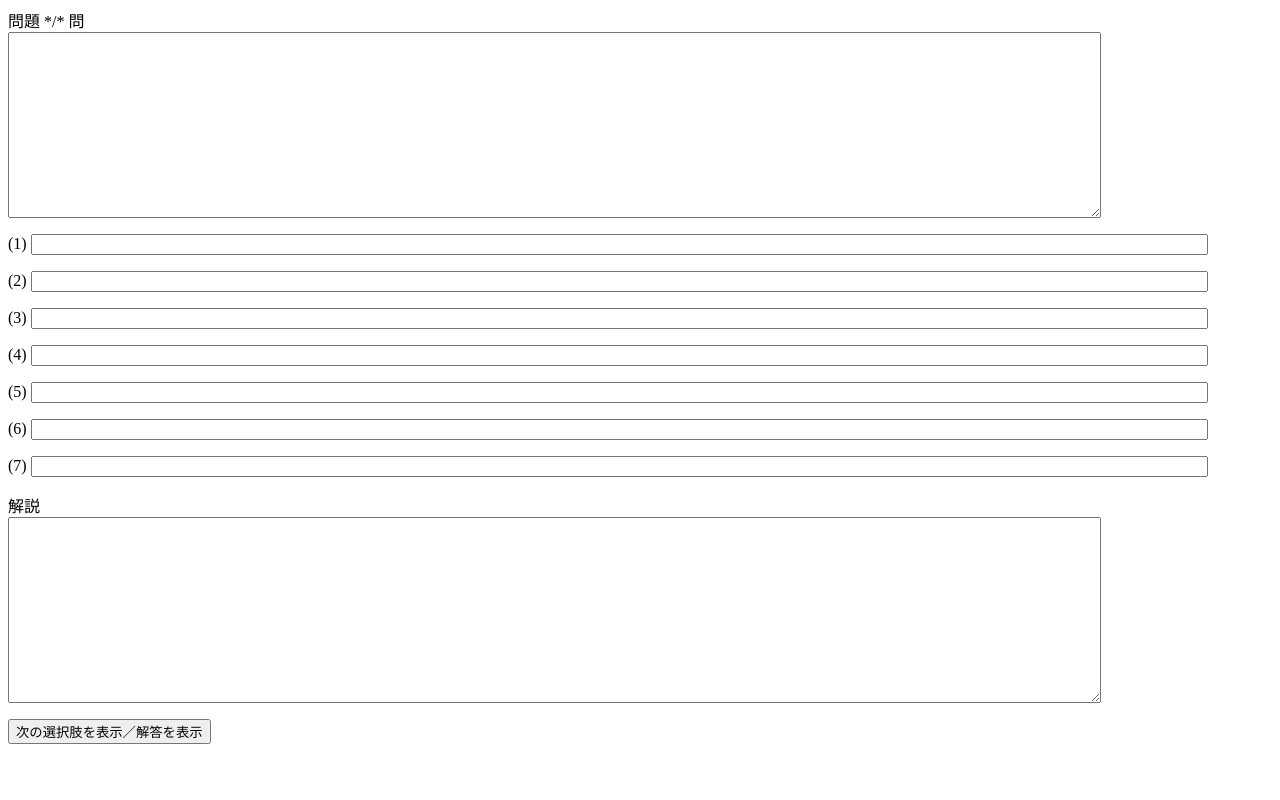
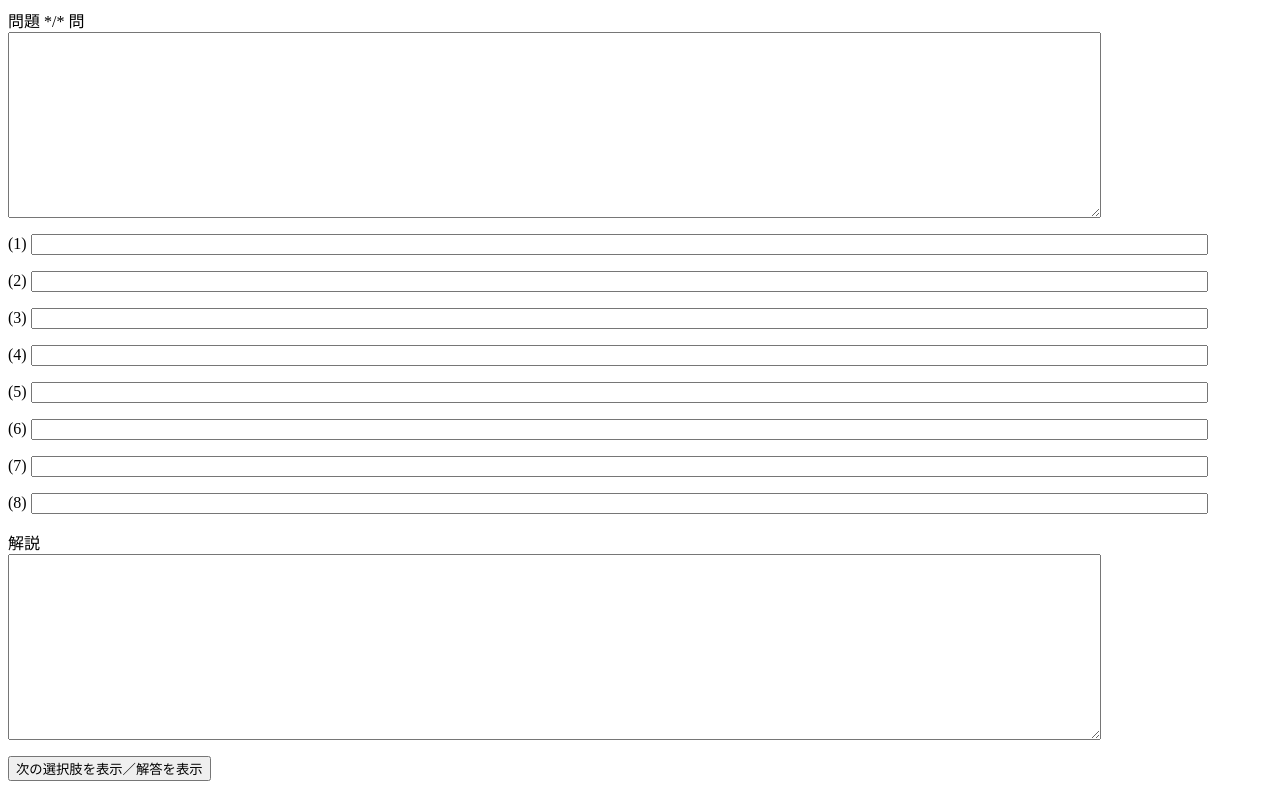
Before and after one commit to ikehara-s/pretest, a plain HTML site: page index.html in a window 1280 px wide. Drawn offline with Linux system fonts and the light colour scheme.

Commit message:
Update index.html

```diff
--- a/index.html
+++ b/index.html
@@ -28,6 +28,9 @@
 		<p>
 			(7) <input type="text" id="answer_6" size="144"></p>
 		</p>
+		<p>
+			(8) <input type="text" id="answer_7" size="144"></p>
+		</p>
 		<p>解説<br>
 			<textarea id="explain" cols="134" rows="12"></textarea >
 		</p>
```
